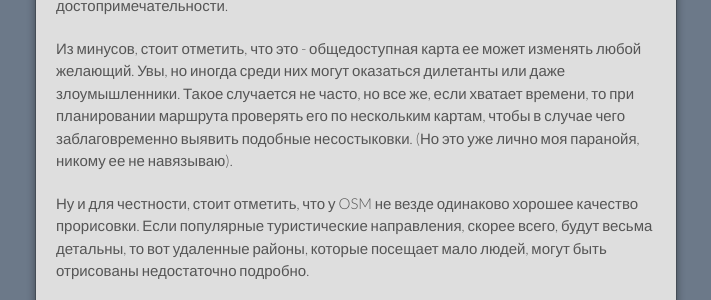
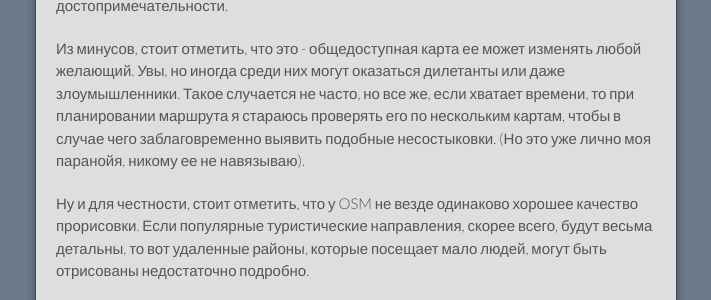
Before and after one commit to nnngrach/AnyGIS_Site, a Jekyll site: the page built from Web/Html/RusOutdoor_ru.md, in a window 1280 px wide and 1400 px high, scrolled down 5228 px. Shown: the part 221-521 px from the top of the window, without its empty margins (284-995 px from the left). Built offline with Jekyll 4.4.1, drawn with Linux system fonts in a browser that asks for light colours; some of the changed text lies outside the part shown.

Commit message:
Fix mustakes

```diff
--- a/Web/Html/RusOutdoor_ru.md
+++ b/Web/Html/RusOutdoor_ru.md
@@ -131,7 +131,7 @@ OSM Спутник.ру
 
 А теперь про OSM. Карты [OpenStreetMaps][5] - это публичные цифровые карты, которые покрывают всю планету. Информация здесь наиболее современная. Подойдет не только для леса, но и для города. Помимо природных объектов и троп, на этой карте могут быть отмечены остановки и ж/д станции, а также магазины и некоторые достопримечательности.
 
-Из минусов, стоит отметить, что это - общедоступная карта ее может изменять любой желающий. Увы, но иногда среди них могут оказаться дилетанты или даже злоумышленники. Такое случается не часто, но все же, если хватает времени, то при планировании маршрута проверять его по нескольким картам, чтобы в случае чего заблаговременно выявить подобные несостыковки. (Но это уже лично моя паранойя, никому ее не навязываю).
+Из минусов, стоит отметить, что это - общедоступная карта ее может изменять любой желающий. Увы, но иногда среди них могут оказаться дилетанты или даже злоумышленники. Такое случается не часто, но все же, если хватает времени, то при планировании маршрута я стараюсь проверять его по нескольким картам, чтобы в случае чего заблаговременно выявить подобные несостыковки. (Но это уже лично моя паранойя, никому ее не навязываю).
 
 Ну и для честности, стоит отметить, что у OSM не везде одинаково хорошее качество прорисовки. Если популярные туристические направления, скорее всего, будут весьма детальны, то вот удаленные районы, которые посещает мало людей, могут быть отрисованы недостаточно подробно.
 
```
Also changed, not shown: other parts of Web/Html/RusOutdoor_ru.md (+1 -1 lines).
